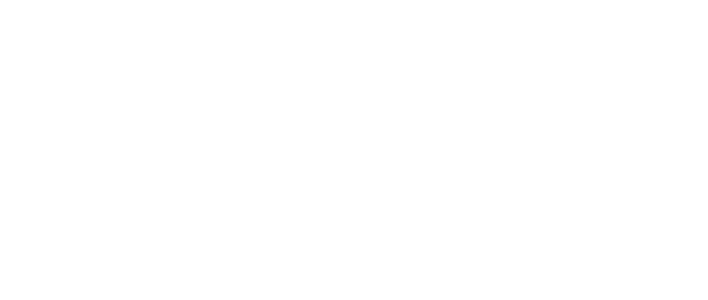
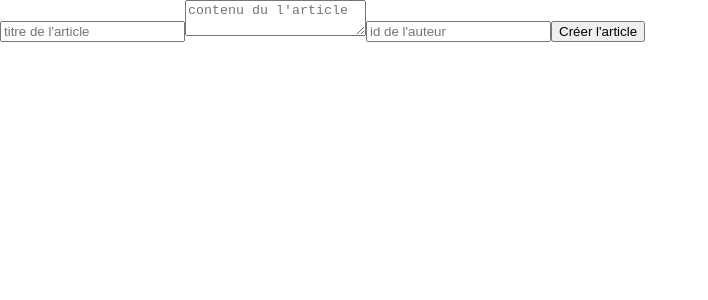
Before and after one commit to Aerith828/first-react-project, a React (Create React App) app: page / in a window 1280 px wide. Shown: the top 300 px of the page, without its empty margins (0-708 px from the left). Built offline with nearby package versions, Linux system fonts and the light colour scheme.

Commit message:
create state title

```diff
--- a/src/App.js
+++ b/src/App.js
@@ -1,8 +1,10 @@
 import React from 'react';
+import CreateArticle from './CreateArticle';
 
 const App = () => {
   return (
     <div>
+      <CreateArticle />
     </div>
   );
 }
--- /dev/null
+++ b/src/CreateArticle.js
@@ -0,0 +1,42 @@
+import React, { useState } from 'react';
+
+const CreateArticle = () => {
+    const [ title, setTitle ] = useState("");
+
+    const handleSubmit = (event) => {
+        event.preventDefault();
+        console.log("titre : ", title);
+    }
+
+    const handleChange = (event) => {
+        console.log("target name : ", event.target.name);
+        console.log("target value : ", event.target.value);
+
+        setTitle(event.target.value.substring(0,10));
+    }
+
+    return (
+        <form onSubmit={handleSubmit}>
+            <input
+                type="text"
+                name="title"
+                onChange={handleChange}
+                value={title}
+                placeholder="titre de l'article"
+            />
+            <textarea
+                name="content"
+                placeholder="contenu du l'article"
+                >
+            </textarea>
+            <input
+                type="number"
+                name="author"
+                placeholder="id de l'auteur"
+            />
+            <button type="submit">Créer l'article</button>
+        </form>
+    )
+};
+
+export default CreateArticle;
```
